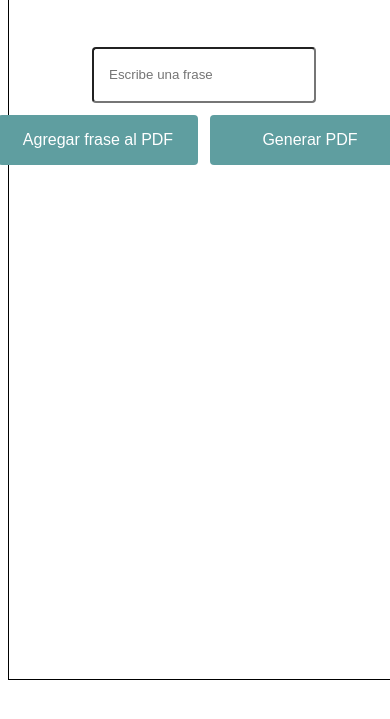
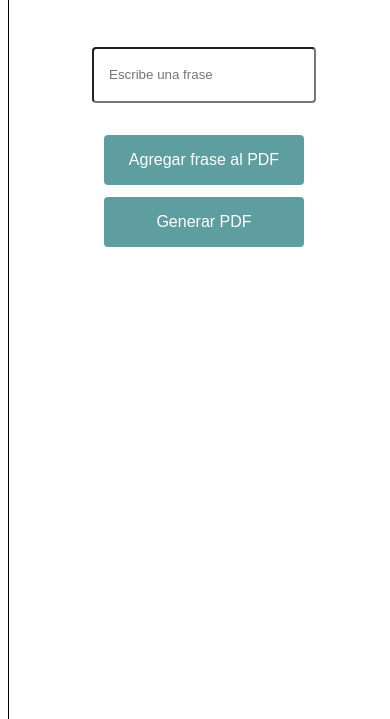
Before and after one commit to pcodef/generate-pdf-code, a plain HTML site: page index.html in a window 390 px wide. Shown: the part 119-838 px from the top of the page. Drawn offline with nearby package versions, Linux system fonts and the light colour scheme.

Commit message:
Add media query for adaptive the input controls

```diff
--- a/style.css
+++ b/style.css
@@ -25,6 +25,7 @@ body {
     display: flex;
     flex-direction: row;
     gap: 12px;
+    padding: 20px;
 }
 
 button {
@@ -86,3 +87,14 @@ img {
     pointer-events: none;
     z-index: 10; /* Asegura que el tooltip esté por encima de otros elementos */
 }
+
+
+@media (max-width: 412px) {
+    #input-controls {
+        flex-direction: column;
+    }
+
+    #preview {
+        margin: 20px;
+    }
+}
```
